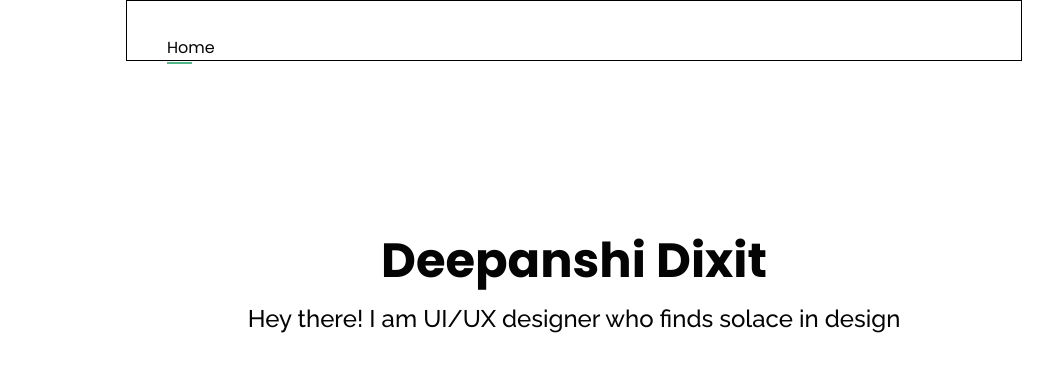
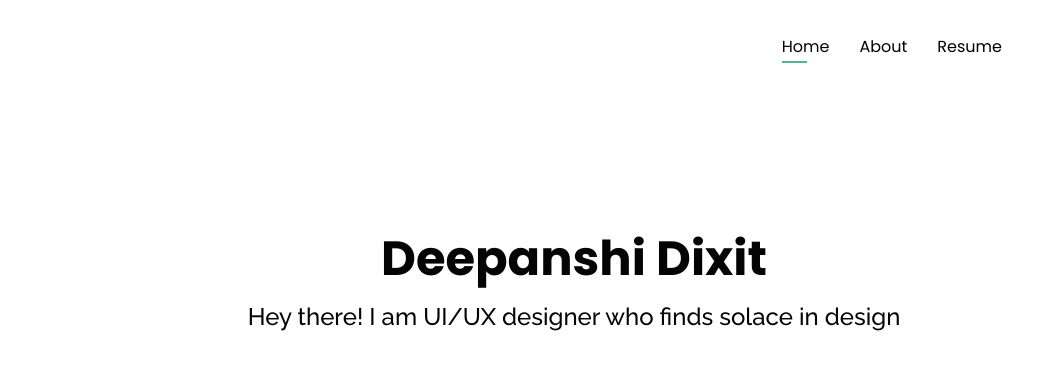
Before and after one commit to DeepanshiD/newportfolio, a plain HTML site: page index.html in a window 1280 px wide. Shown: the top 390 px of the page, without its empty margins (66-1119 px from the left). Drawn offline with nearby package versions, Linux system fonts and the light colour scheme.

Commit message:
Update style.css

```diff
--- a/assets/css/style.css
+++ b/assets/css/style.css
@@ -156,6 +156,7 @@ margin-top: 35px;
 
 .nav-menu ul {
   display: flex;
+  justify-content: flex-end;
   margin: 0;
   padding-right: 20px;
   list-style: none;
@@ -168,7 +169,8 @@ margin-top: 35px;
 .nav-menu a {
   display: block;
   position: relative;
-  color: rgba(255, 255, 255, 0.7);
+/* color: rgba(255, 255, 255, 0.7); */
+  color: rgba(0, 0, 0, 1);
   font-size: 16px;
   font-family: "Poppins", sans-serif;
   font-weight: 400;
@@ -1232,7 +1234,7 @@ section .container {
   width: 70%;
   margin-bottom: 16px;
   text-align: center;
-  border: 1px solid black;
+/*   border: 1px solid black; */
 }
 .centercard
 {
```
